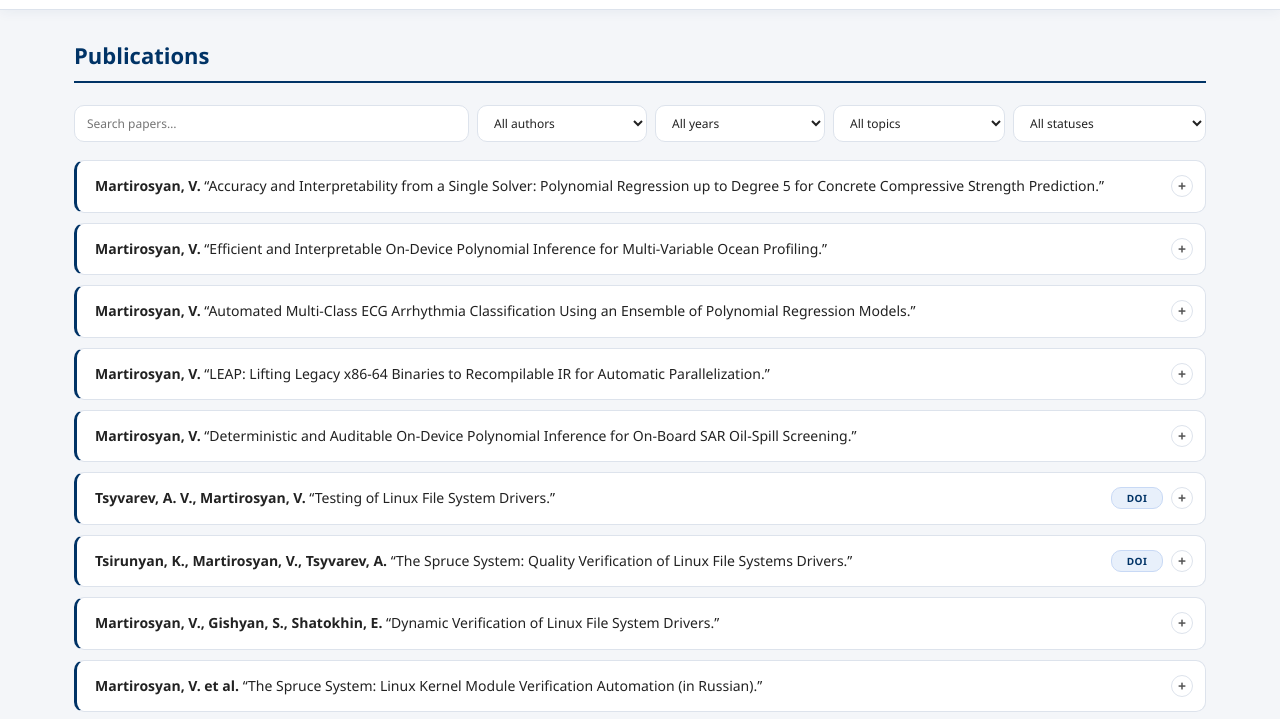
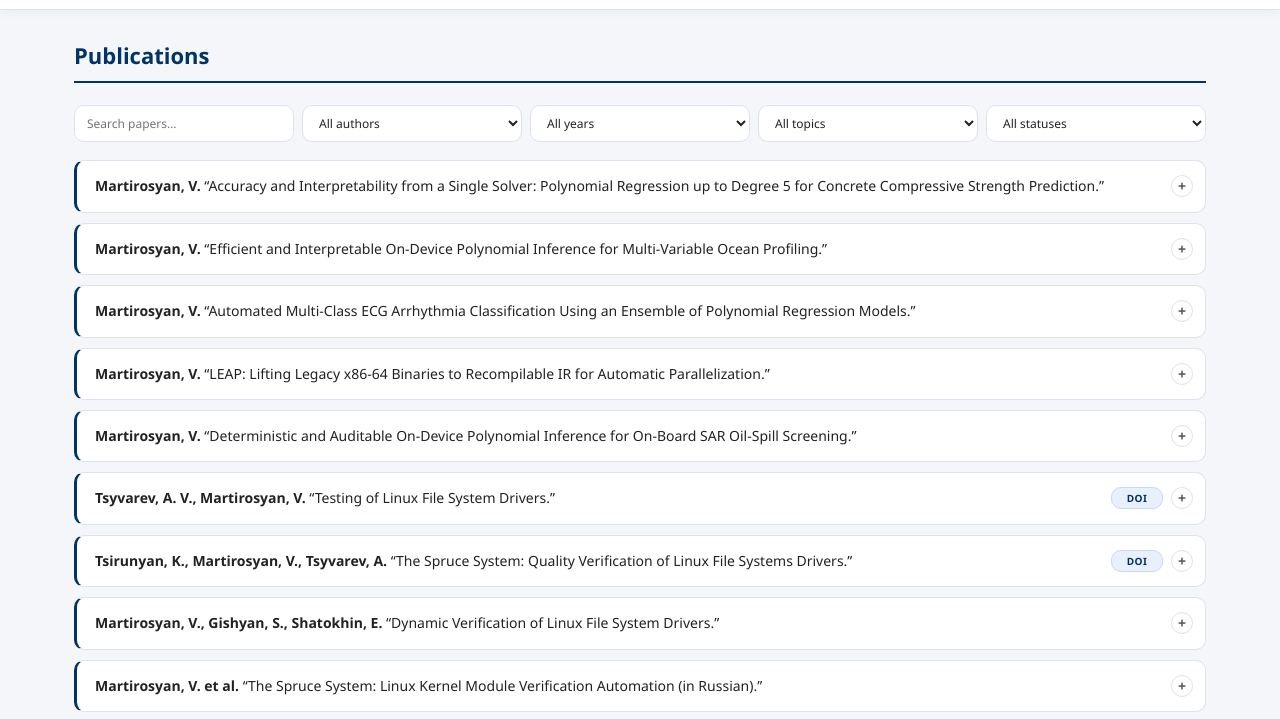
Before and after one commit to vmartirosyan/vmartirosyan.github.io, a plain HTML site: page publications/index.html in a window 1280 px wide. Shown: the part 67-786 px from the top of the page. Drawn offline with Linux system fonts and the light colour scheme.

Commit message:
site: equal-width publication filters and full-width cards

```diff
--- a/publications/index.html
+++ b/publications/index.html
@@ -141,8 +141,8 @@
   li.card-item::after { top:14px; right:12px; }
   .card-item { background:var(--card); border:1px solid var(--border);
             border-left:3px solid var(--navy); border-radius:10px;
-            padding:14px 34px 14px 18px; margin-bottom:10px; }
-  .pub-list, .cert-list, .skills-list { list-style:none; padding-left:0; }
+            padding:14px 34px 14px 18px; margin-bottom:10px; width:100%; }
+  .pub-list, .cert-list, .skills-list { list-style:none; padding-left:0; width:100%; }
   .collapse-item:focus-visible { outline:2px solid var(--accent); outline-offset:2px; }
   .role-card { background:var(--card); border:1px solid var(--border);
             border-left:3px solid var(--navy); border-radius:10px; padding:14px 18px;
@@ -160,13 +160,11 @@
   .edu-thesis { margin:-2px 0 12px; padding:10px 14px; background:var(--tag-bg);
             border-radius:8px; font-size:12px; color:var(--tag-text);
             font-style:italic; border-left:3px solid var(--accent); }
-  .pub-filters { display:flex; flex-wrap:wrap; gap:8px; align-items:center;
-            margin:0 0 18px; }
-  .pub-search, .pub-select { padding:8px 12px; border-radius:10px;
-            border:1px solid var(--border); background:#fff; color:var(--text);
-            font:inherit; font-size:12px; }
-  .pub-search { flex:1 1 240px; }
-  .pub-select { flex:0 1 170px; }
+  .pub-filters { display:grid; grid-template-columns:repeat(auto-fit, minmax(170px, 1fr));
+            gap:8px; align-items:center; margin:0 0 18px; }
+  .pub-search, .pub-select { width:100%; min-width:0; padding:8px 12px;
+            border-radius:10px; border:1px solid var(--border); background:#fff;
+            color:var(--text); font:inherit; font-size:12px; }
   .pub-search:focus, .pub-select:focus { outline:2px solid var(--accent);
             outline-offset:1px; }
   .pub-links { position:absolute; top:14px; right:42px; display:inline-flex;
@@ -204,6 +202,7 @@
     .content { padding:20px 16px 48px; }
     .stats-bar { grid-template-columns:repeat(2,1fr); }
     .course-grid { grid-template-columns:1fr; }
+    .pub-filters { grid-template-columns:1fr; }
     .pub-search, .pub-select { width:100%; }
     .card-item.has-links { padding-right:96px; }
     .pub-links { right:38px; }
```
Also changed, not shown: cv/cv.html (+8 -9 lines), cv/cv.hy.html (+8 -9 lines), cv/cv.ru.html (+8 -9 lines), hy/publications/index.html (+8 -9 lines), ru/publications/index.html (+8 -9 lines), 7 other files.
